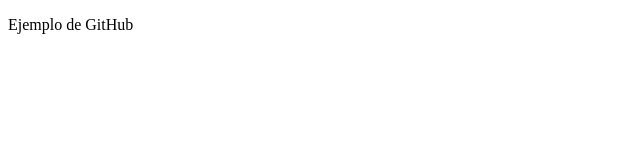
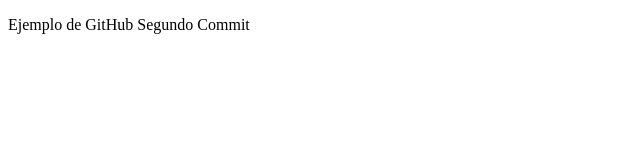
Before and after one commit to Alpame14/Repositorio-ENDES, a plain HTML site: page index.html in a window 1280 px wide. Shown: the whole page, without its empty margins (0-640 px from the left). Drawn offline with Linux system fonts and the light colour scheme.

Commit message:
Segundo Commit

```diff
--- a/index.html
+++ b/index.html
@@ -6,6 +6,6 @@
     <title>Ejemplo de GitHub</title>
 </head>
 <body>
-    <p>Ejemplo de GitHub</p>
+    <p>Ejemplo de GitHub Segundo Commit</p>
 </body>
 </html>
```
